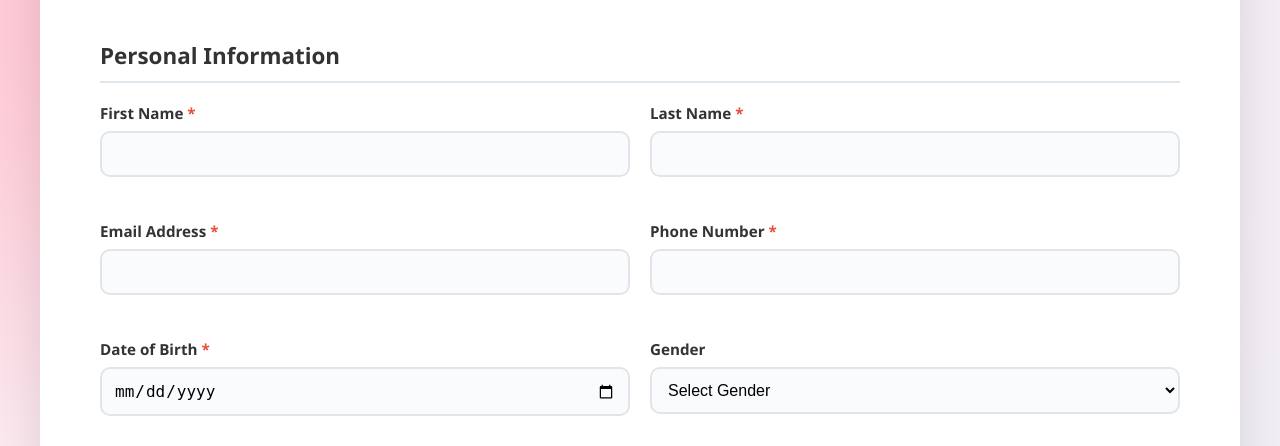
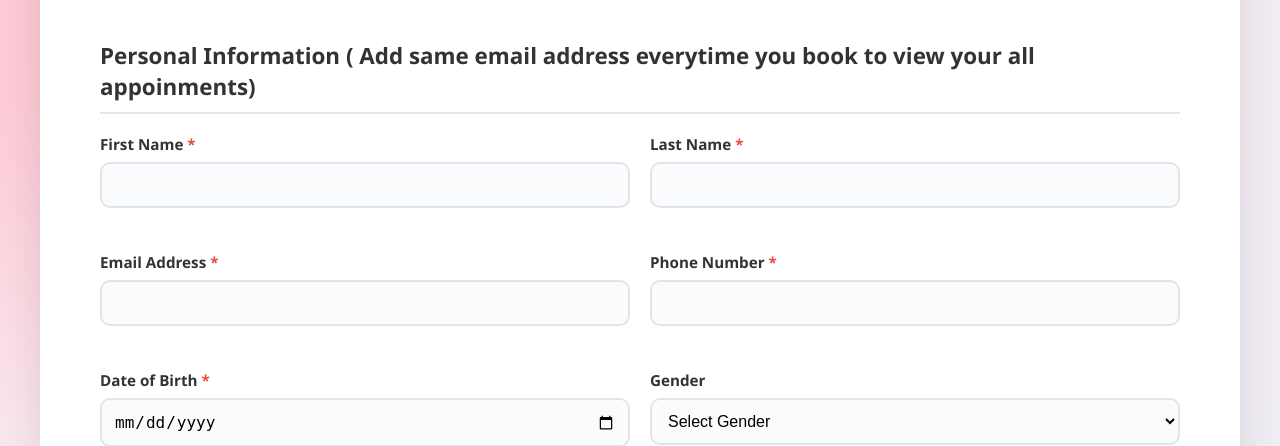
Before and after one commit to jazibsalman1/Health-Care-Appointment-System, a FastAPI app: page /book_appoinment in a window 1280 px wide. Shown: the part 253-699 px from the top of the page. Run offline with FastAPI, Linux system fonts and the light colour scheme.

Commit message:
changes for update appoinment

```diff
--- a/main.py
+++ b/main.py
@@ -2,17 +2,14 @@ from fastapi import FastAPI, Request, Form
 from fastapi.staticfiles import StaticFiles
 from fastapi.responses import RedirectResponse , HTMLResponse
 from fastapi.templating import Jinja2Templates
-from starlette.middleware.sessions import SessionMiddleware
+from starlette.middleware.sessions import SessionMiddleware   # 👈 ye add karo
 import uvicorn
-from dotenv import load_dotenv
-from authlib.integrations.starlette_client import OAuth
 import sqlite3
-import os
 
 app = FastAPI()
-load_dotenv()
 
-
+# Secret key for session (random strong string use karna)
+app.add_middleware(SessionMiddleware, secret_key="supersecretkey")
 
 # Mount static folder
 app.mount("/static", StaticFiles(directory="static"), name="static")
@@ -27,15 +24,44 @@ async def index_page(request: Request):
     return templates.TemplateResponse("index.html", {"request": request})
 
 
-
 @app.get("/login")
-async def login(request: Request):
-   return templates.TemplateResponse("login.html", {"request": request})
-@app.get("/signup")
-async def login(request: Request):
-   return templates.TemplateResponse("signup.html", {"request": request})
+async def login_page(request: Request):
+    return templates.TemplateResponse("login.html", {"request": request})
 
 
+
+
+@app.post("/update_appoiment")
+async def update_appoiment(request: Request):
+    return templates.TemplateResponse("update_appoinment.html", {"request": request})
+
+
+@app.get("/signup")
+async def signup_page(request: Request):
+    return templates.TemplateResponse("signup.html", {"request": request})
+
+
+@app.get("/profile")
+async def profile(request: Request):
+    return templates.TemplateResponse("profile.html", {"request": request})
+
+
+@app.get("/appoinments")
+async def appoinments(request: Request):
+    user_email = request.session.get("email")   # 👈 session se email nikalo
+    appointments = []
+
+    if user_email:
+        with sqlite3.connect("hospital.db") as conn:
+            conn.row_factory = sqlite3.Row
+            cursor = conn.cursor()
+            cursor.execute("SELECT * FROM appointments WHERE email = ?", (user_email,))
+            appointments = cursor.fetchall()
+
+    return templates.TemplateResponse(
+        "appoinments.html",
+        {"request": request, "appointments": appointments}
+    )
 
 
 @app.get("/find_doctor")
@@ -75,6 +101,7 @@ with sqlite3.connect("hospital.db") as conn:
         )
     """)
 
+
 # --- Form submit ---
 @app.post("/submit_booking")
 async def submit_booking(request: Request):
@@ -111,7 +138,7 @@ async def submit_booking(request: Request):
         ))
         conn.commit()
 
-    #  yahan email session me save ho jaayegi
+    # 👇 yahan email session me save ho jaayegi
     request.session["email"] = form.get("email")
 
     return RedirectResponse(url="/appoinments", status_code=303)
--- a/templates/book_appoinment.html
+++ b/templates/book_appoinment.html
@@ -23,7 +23,7 @@
             <form action="/submit_booking" method="POST">
                 <!-- Personal Information Section -->
                 <div class="form-section">
-                    <h2 class="section-title">Personal Information</h2>
+                    <h2 class="section-title">Personal Information ( Add same email address everytime you book to view your all appoinments)</h2>
 
                     <div class="form-row">
                         <div class="form-group">
--- a/templates/find_doctors.html
+++ b/templates/find_doctors.html
@@ -3,7 +3,7 @@
 <head>
     <meta charset="UTF-8">
     <meta name="viewport" content="width=device-width, initial-scale=1.0">
-    <title>Document</title>
+    <title>Find Doctors</title>
   <link rel="stylesheet" href="/static/style.css">
       <link rel="stylesheet" href="/static/footer.css">
 
```
Also changed, not shown: templates/appoinments.html (+5 -3 lines), hospital.db, templates/update_appoinment.html (added).
